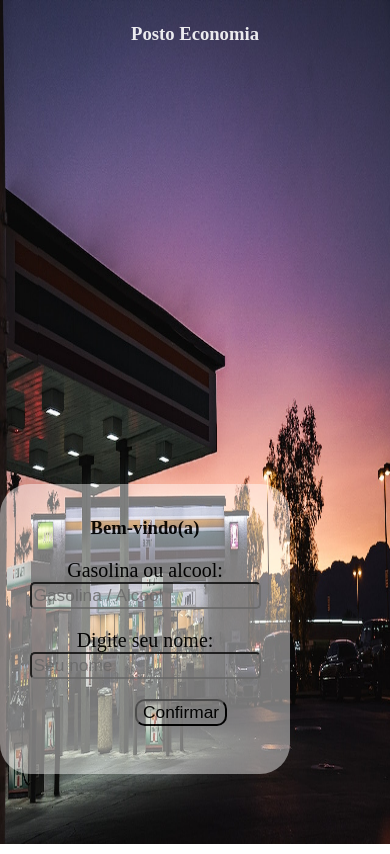
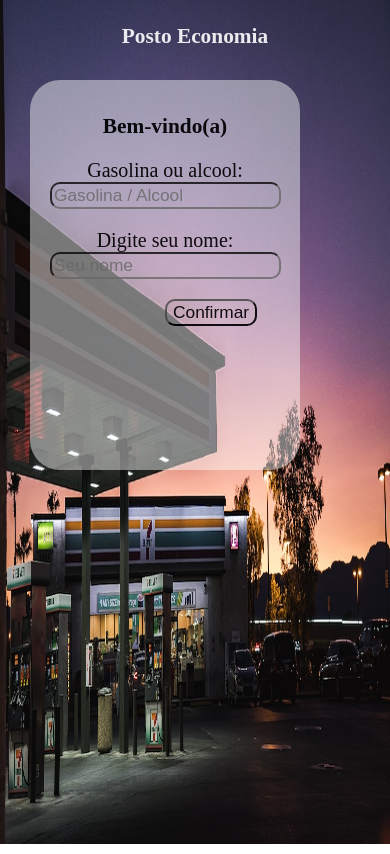
Before and after one commit to Leojjackson/project-posto-de-gasolina, a plain HTML site: page index.html in a window 390 px wide. Drawn offline with Linux system fonts and the light colour scheme.

Commit message:
15/11/2022

```diff
--- a/posto.css
+++ b/posto.css
@@ -64,27 +64,34 @@ p {
     height: 310px;
     transform: translateX(40px);
 }
-@media all and (max-width:500px){
+@media all and (max-width:400px){
    #caixa-div{
+    display: block;
+    justify-content: center;
     position: absolute;
     border-radius: 30px;
-    /* right: 20px; */
-    bottom: 50px;
+    left: 70px;
+    top: 60px;
     margin: 20px;
     padding: 20px;
     background-color: hsl(0, 100%, 100%, 0.5);
-    width: 250px;
-    height: 250px;
+    width: 230px;
+    height: 350px;
     transform: translateX(40px);
    }
    h1{
-    font-size: 14pt;;
+    font-size: 16pt;
    }
    input {
     background: transparent;
-    border-radius: 5px;
+    border-radius: 10px;
     font: normal 13pt arial;
-}
+    }
+    #res{
+        position: absolute;
+        right:50px;
+        bottom: 200px;
+    }
 }
 
 #res {
```
